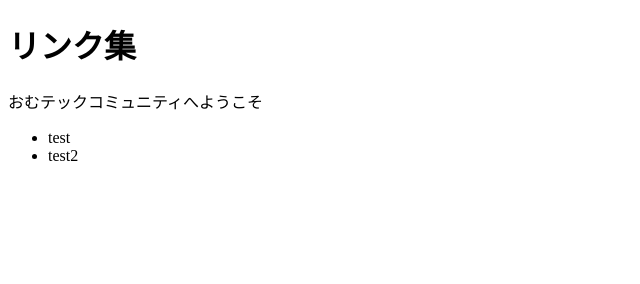
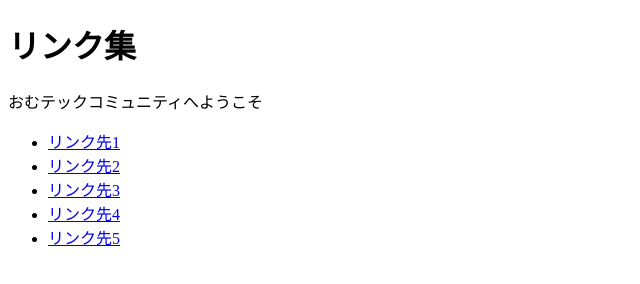
Before and after one commit to kakehi/omusubi-html, a plain HTML site: page index.html in a window 1280 px wide. Shown: the whole page, without its empty margins (0-640 px from the left). Drawn offline with Linux system fonts and the light colour scheme.

Commit message:
finished 1-6

```diff
--- a/index.html
+++ b/index.html
@@ -9,8 +9,11 @@
     <p>おむテックコミュニティへようこそ</p>
     <div>
       <ul>
-        <li>test</li>
-        <li>test2</li>
+        <li><a id="リンク先1" href="#">リンク先1</a></li>
+        <li><a id="リンク先2" href="#">リンク先2</a></li>
+        <li><a id="リンク先3" href="#">リンク先3</a></li>
+        <li><a id="リンク先4" href="#">リンク先4</a></li>
+        <li><a id="リンク先5" href="#">リンク先5</a></li>
       </ul>
       </div>
   </body>
```
